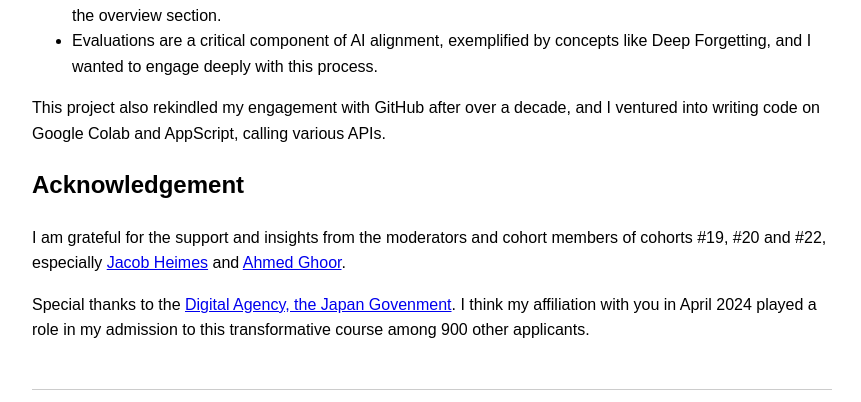
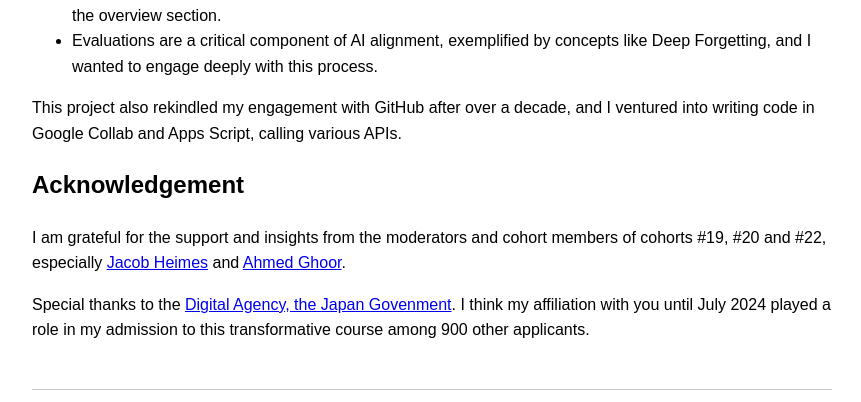
Before and after one commit to nidone/AI-Safety-Project, a Jekyll site: the page built from afterword.md, in a window 1280 px wide. Shown: the part 794-1196 px from the top of the page, without its empty margins (208-1069 px from the left). Built offline with Jekyll 4.4.1, drawn with Linux system fonts in a browser that asks for light colours; nearby versions of some CDN libraries.

Commit message:
Misc update

```diff
--- a/afterword.md
+++ b/afterword.md
@@ -19,11 +19,11 @@ Instead, I chose to focus on evaluating LLMs for youth because:
 - Recent technologies have had significant, sometimes negative impacts on this demographic, as noted in the overview section.
 - Evaluations are a critical component of AI alignment, exemplified by concepts like Deep Forgetting, and I wanted to engage deeply with this process.
 
-This project also rekindled my engagement with GitHub after over a decade, and I ventured into writing code on Google Colab and AppScript, calling various APIs.
+This project also rekindled my engagement with GitHub after over a decade, and I ventured into writing code in Google Collab and Apps Script, calling various APIs.
 
 ## Acknowledgement
 
 I am grateful for the support and insights from the moderators and cohort members of cohorts #19, #20 and #22, especially [Jacob Heimes](https://www.linkedin.com/in/jacob-haimes/) and [Ahmed Ghoor](https://www.linkedin.com/in/ahmedghoor/).
 
-Special thanks to the [Digital Agency, the Japan Govenment](https://www.linkedin.com/company/digital-agency-of-japan/). I think my affiliation with you in April 2024 played a role in my admission to this transformative course among 900 other applicants.
+Special thanks to the [Digital Agency, the Japan Govenment](https://www.linkedin.com/company/digital-agency-of-japan/). I think my affiliation with you until July 2024 played a role in my admission to this transformative course among 900 other applicants.
 <br /> <br />
```
Also changed, not shown: index.md (+1 -1 lines).
